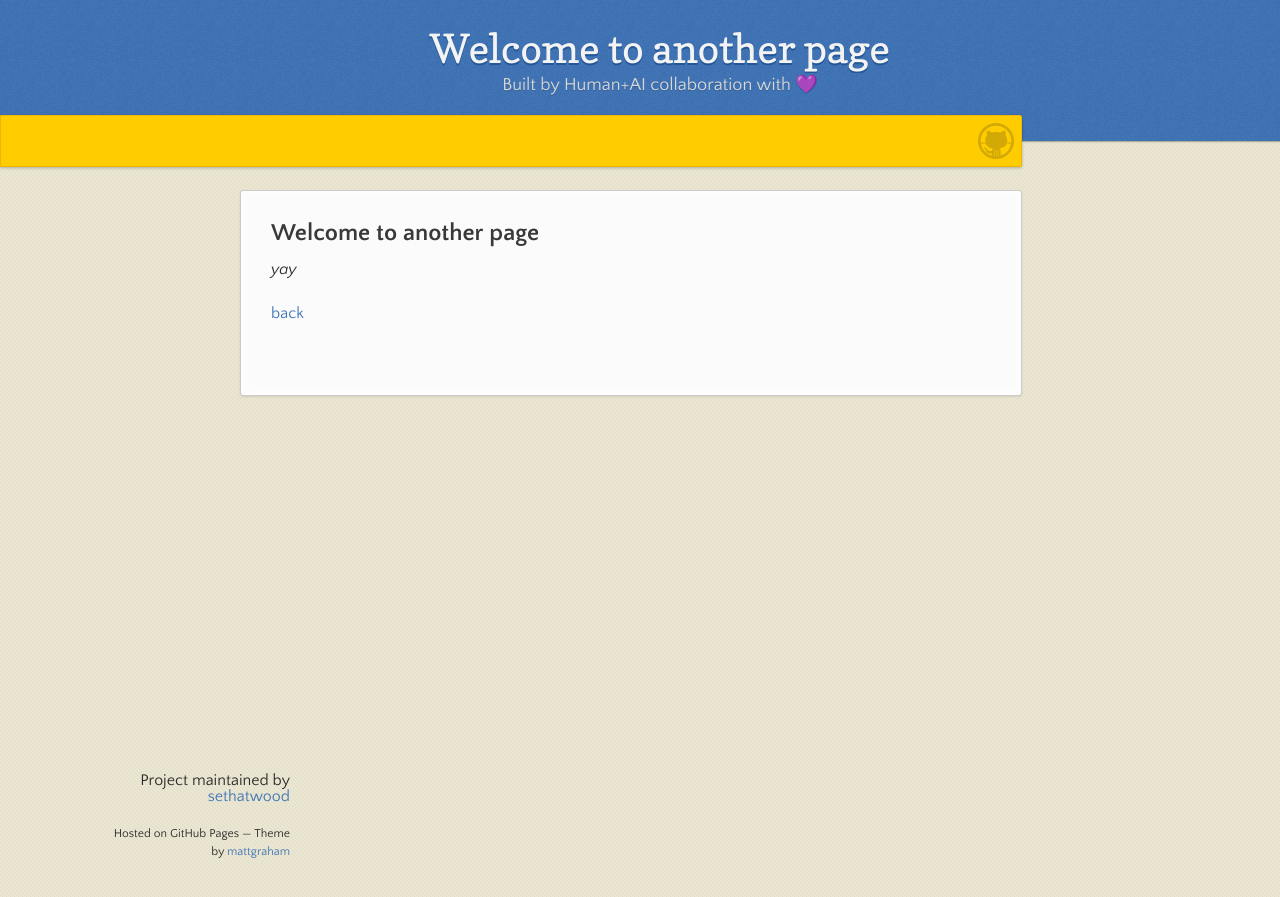
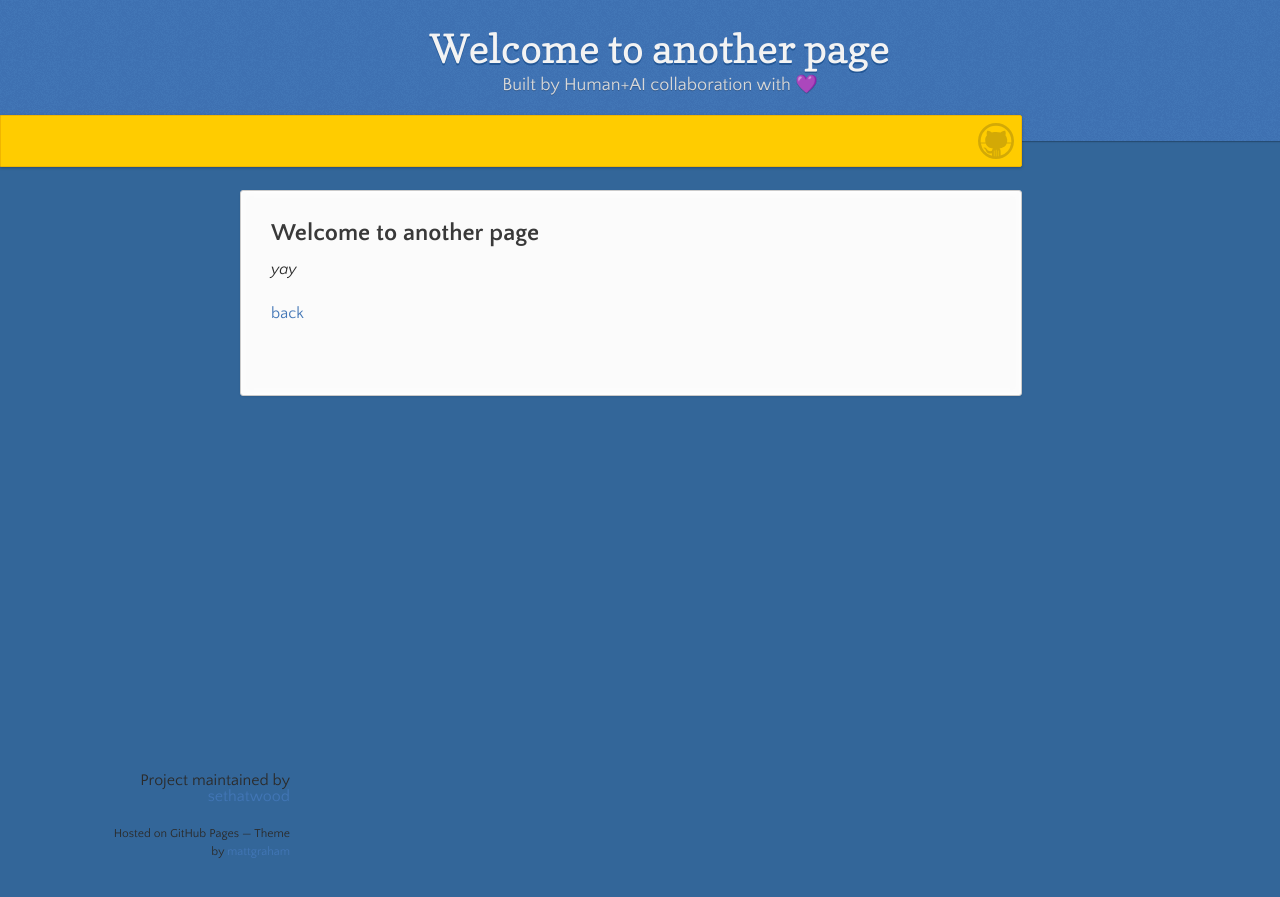
Before and after one commit to sethatwood/quantum-spheritope, a Jekyll site: the page built from another-page.md, in a window 1280 px wide. Shown: the top 897 px of the page. Built offline with Jekyll 4.4.1, drawn with Linux system fonts in a browser that asks for light colours; our own code applies the rules of GitHub Pages for plain Markdown files.

Commit message:
change bg color

```diff
--- a/_sass/jekyll-theme-leap-day.scss
+++ b/_sass/jekyll-theme-leap-day.scss
@@ -13,7 +13,7 @@ body {
   font-weight:300;
   margin: 0px;
   padding:0px 0 20px 0px;
-  background: url(../images/body-background.png) #eae6d1;
+  background: #369;
 }
 
 h1, h2, h3, h4, h5, h6 {
```
